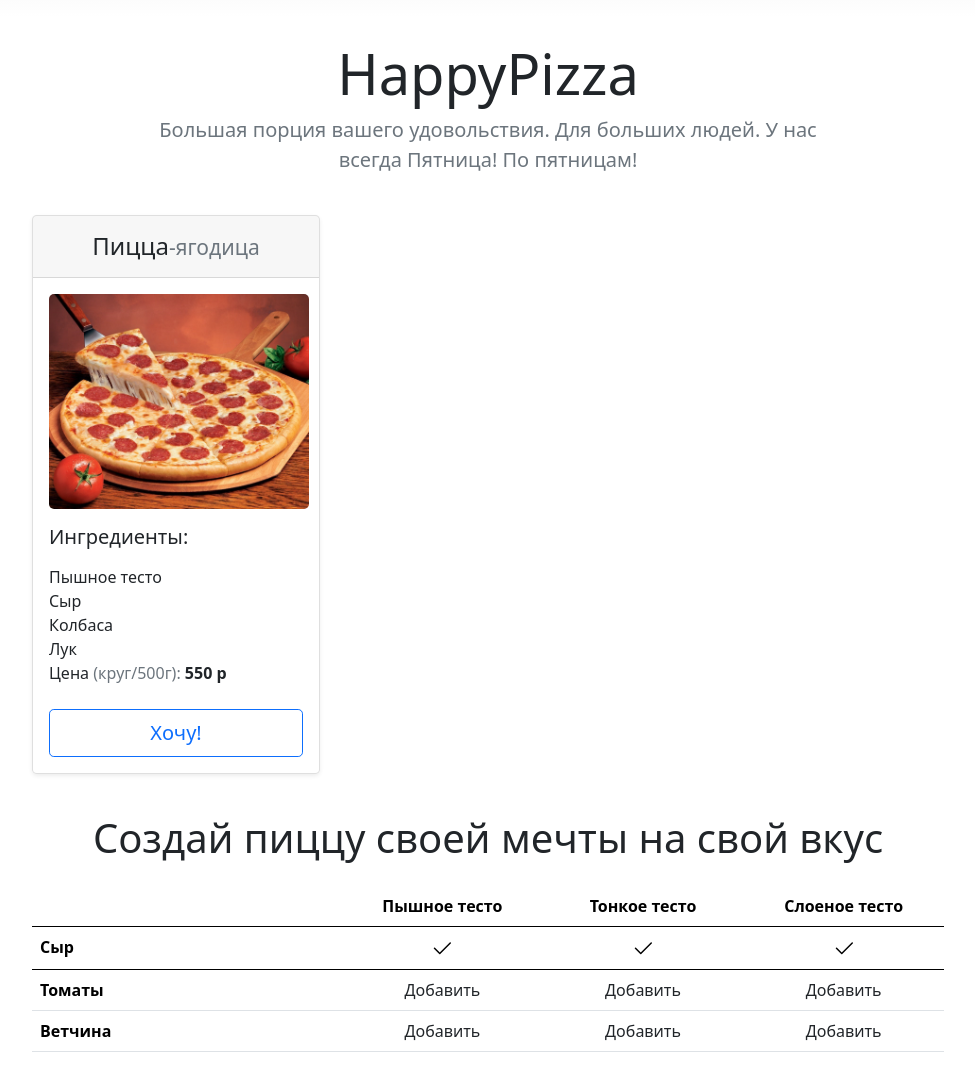
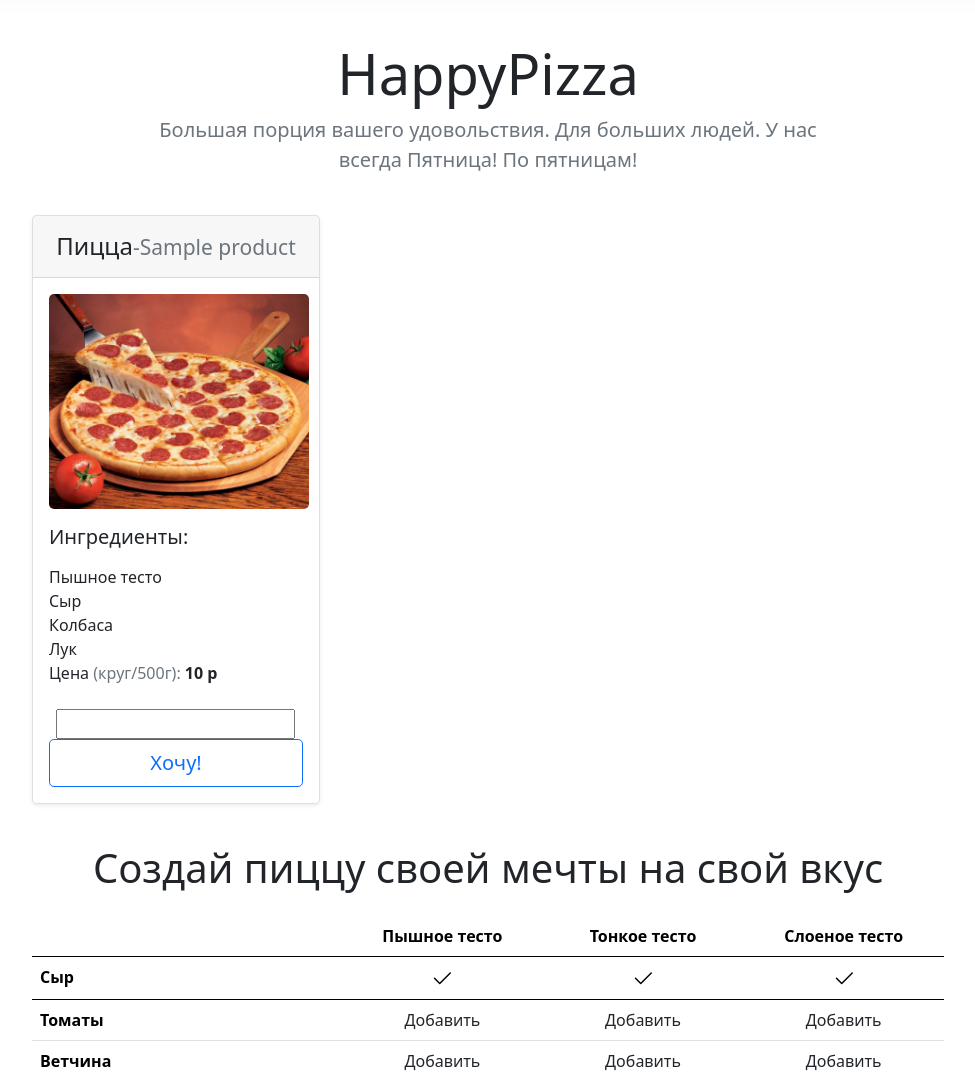
Before and after one commit to unclepepper/crt-symfony-4, a Symfony app: template templates/index/index.html.twig in a window 1280 px wide. Shown: the part 83-1164 px from the top of the page, without its empty margins (152-1127 px from the left). Run offline with Twig, Linux system fonts and the light colour scheme; the template is opened without the code that fills it: most values are stand-ins (such as "Sample title", 1, 10 or a date in 2020); some libraries are stand-ins or nearby versions.

Commit message:
fix: correct code

```diff
--- a/src/Controller/Admin/DashboardController.php
+++ b/src/Controller/Admin/DashboardController.php
@@ -33,6 +33,6 @@ class DashboardController extends AbstractDashboardController
         yield MenuItem::linktoRoute('Back to Home', 'fas fa-home', 'homepage');
         yield MenuItem::linkToDashboard('Dashboard', 'fa fa-list');
         yield MenuItem::linkToCrud('Product', 'fas fa-pizza-slice', ProductEntity::class);
-        yield MenuItem::linkToCrud('Product', 'fas fa-pizza-slice', ProductEntity::class);
+        // yield MenuItem::linkToCrud('Product', 'fas fa-pizza-slice', ProductEntity::class);
     }
 }
--- a/src/Entity/Product.php
+++ b/src/Entity/Product.php
@@ -89,4 +89,5 @@ class Product
 
         return $this;
     }
+
 }
--- a/templates/index/index.html.twig
+++ b/templates/index/index.html.twig
@@ -12,11 +12,12 @@
         </div>
         <main>
             <div class="row row-cols-1 row-cols-md-3 mb-3 text-center">
+            {% for item in product %}
                 <div class="col">
                     <div class="card mb-4 rounded-3 shadow-sm">
                         <div class="card-header py-3">
                             <a href="/" class=" text-dark text-decoration-none">
-                                <h4 class="my-0 fw-normal">Пицца<small class="text-muted fw-light">-ягодица</small></h4>
+                                <h4 class="my-0 fw-normal">Пицца<small class="text-muted fw-light">-{{item.name}}</small></h4>
                             </a>
                         </div>
                         <div class="card-body">
@@ -29,14 +30,20 @@
                                 <li>Сыр</li>
                                 <li>Колбаса</li>
                                 <li>Лук</li>
-                                <li>Цена <span class="text-muted">(круг/500г):  </span> <strong> 550 р</strong> </li>
+                                <li>Цена <span class="text-muted">(круг/500г):  </span> <strong> {{item.price}} р</strong> </li>
 
                             </ul>
-                            <button type="button" class="w-100 btn btn-lg btn-outline-primary">Хочу!</button>
+                            <div class="form">
+                            <label class="form-number-label">
+                                <input class="input" type="number" width="20">
+                            </label>
+                             <button type="button" class="w-100 btn btn-lg btn-outline-primary">Хочу!</button>
+                            </div>
+
                         </div>
                     </div>
                 </div>
-
+          {% endfor %}
             </div>
 
             <h2 class="display-6 text-center mb-4">Создай пиццу своей мечты на свой вкус</h2>
```
Also changed, not shown: src/Controller/IndexController.php (+7 -2 lines), README.md.
